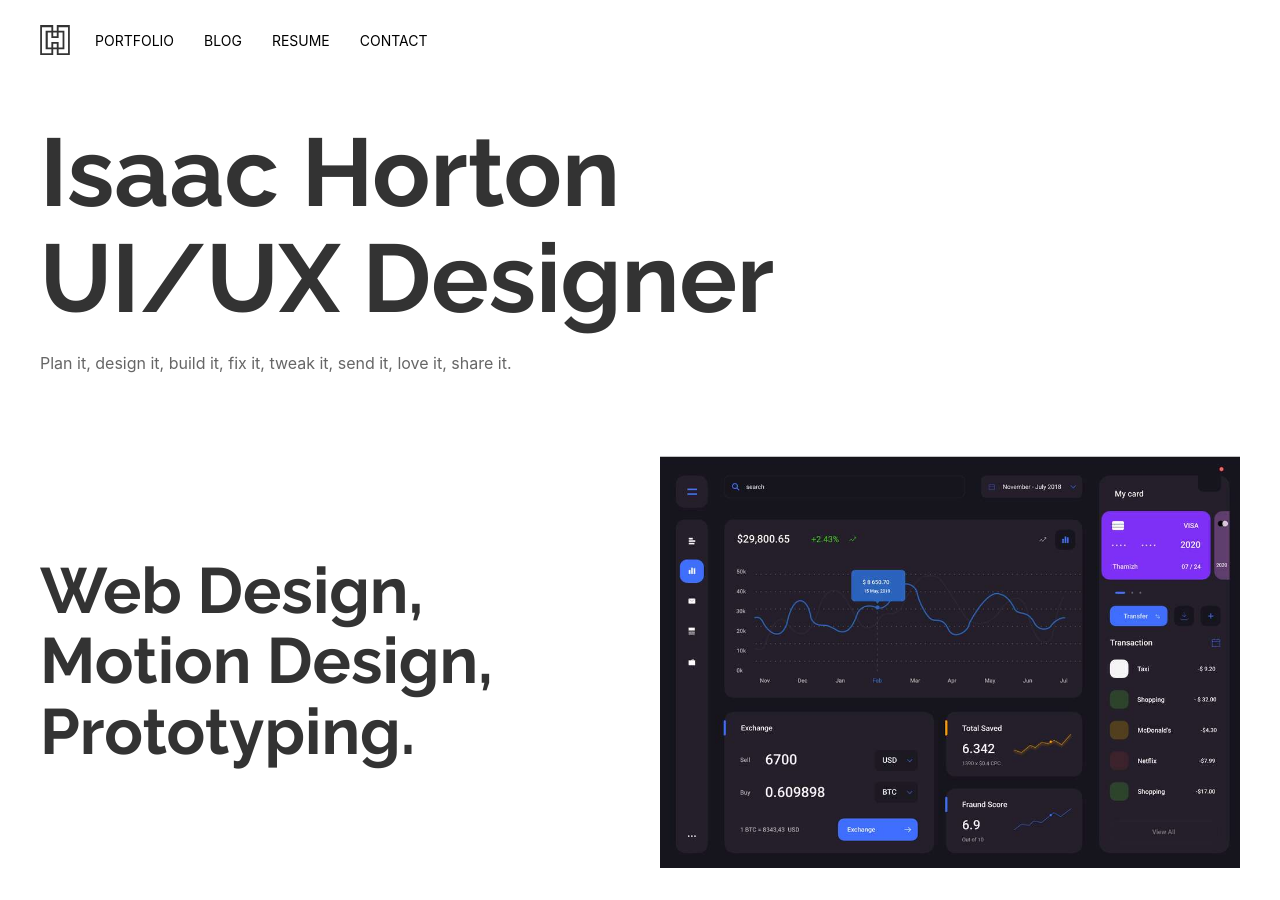
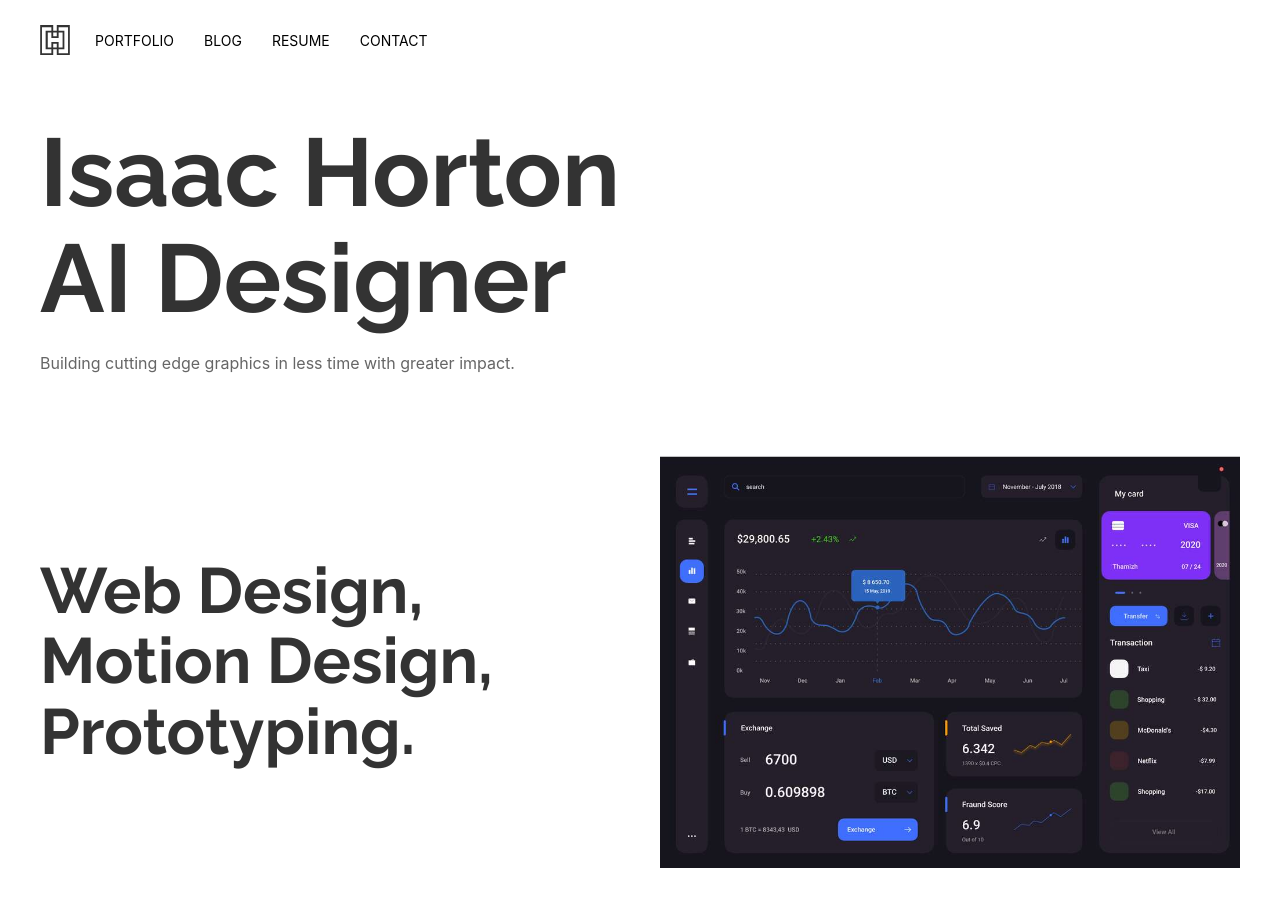
Before and after one commit to kre8t/kre8t.github.io, a Jekyll site: the page built from index.html, in a window 1280 px wide and 900 px high. Built offline with Jekyll 4.4.1, drawn with Linux system fonts in a browser that asks for light colours.

Commit message:
Update home.html

```diff
--- a/_layouts/home.html
+++ b/_layouts/home.html
@@ -8,8 +8,8 @@ layout: homepage
       {% include header.html %}
       <div class="uk-section uk-section-small">
         <div class="intro-text uk-container">
-          <h2 class="uk-heading-large">Isaac Horton <br>UI/UX Designer</h2>
-          <p>Plan it, design it, build it, fix it, tweak it, send it, love it, share it.</p>
+          <h2 class="uk-heading-large">Isaac Horton <br>AI Designer</h2>
+          <p>Building cutting edge graphics in less time with greater impact.</p>
         </div>
       </div>
       <div class="uk-section uk-section-small">
```
